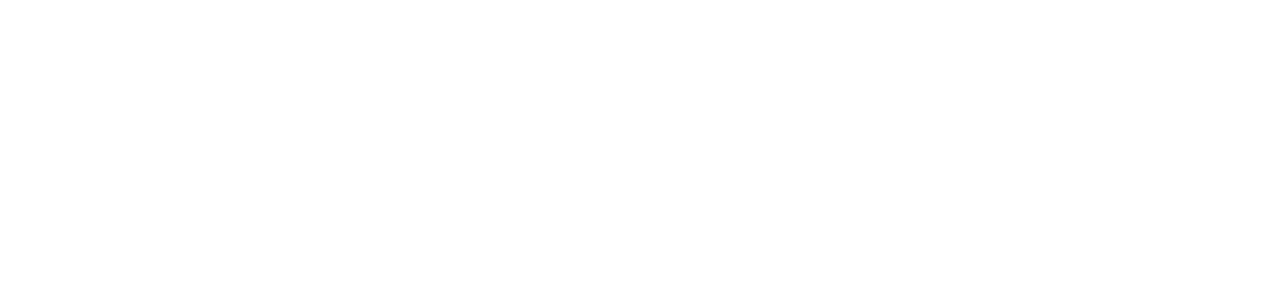
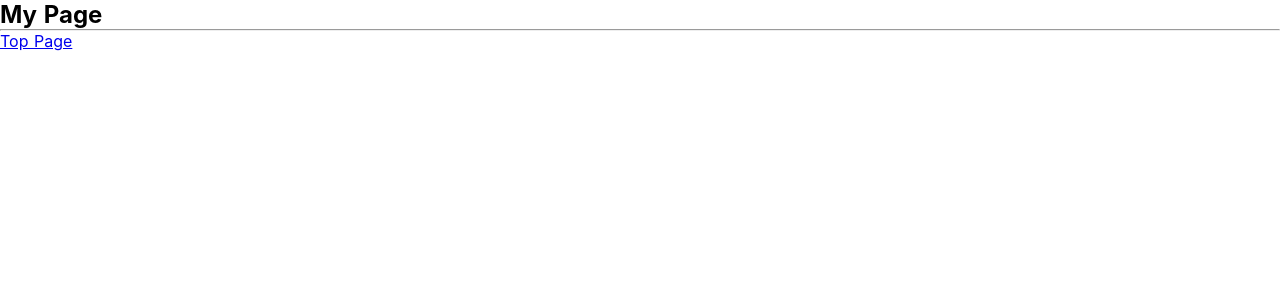
Before and after one commit to jin-aiit-a1824jj/nuxtJS-sample, a Nuxt app in the folder hello-nuxtjs/hello-nuxt/: page /mypage in a window 1280 px wide. Before the commit this address had no page. Shown: the top 300 px of the page. Built offline with nearby package versions, Linux system fonts and the light colour scheme.

Commit message:
add mypage

```diff
--- a/hello-nuxtjs/hello-nuxt/pages/index.vue
+++ b/hello-nuxtjs/hello-nuxt/pages/index.vue
@@ -4,6 +4,8 @@
     <p>{{ message }}</p>
     <hr>
     <router-link to="/price">Price Page</router-link>
+    <hr>
+    <router-link to="/mypage">My Page</router-link>
   </section>
 </template>
 
--- /dev/null
+++ b/hello-nuxtjs/hello-nuxt/pages/mypage.vue
@@ -0,0 +1,7 @@
+<template>
+  <section class="container">
+    <h1>My Page</h1>
+    <hr>
+    <router-link to="/">Top Page</router-link>
+  </section>
+</template>
```
